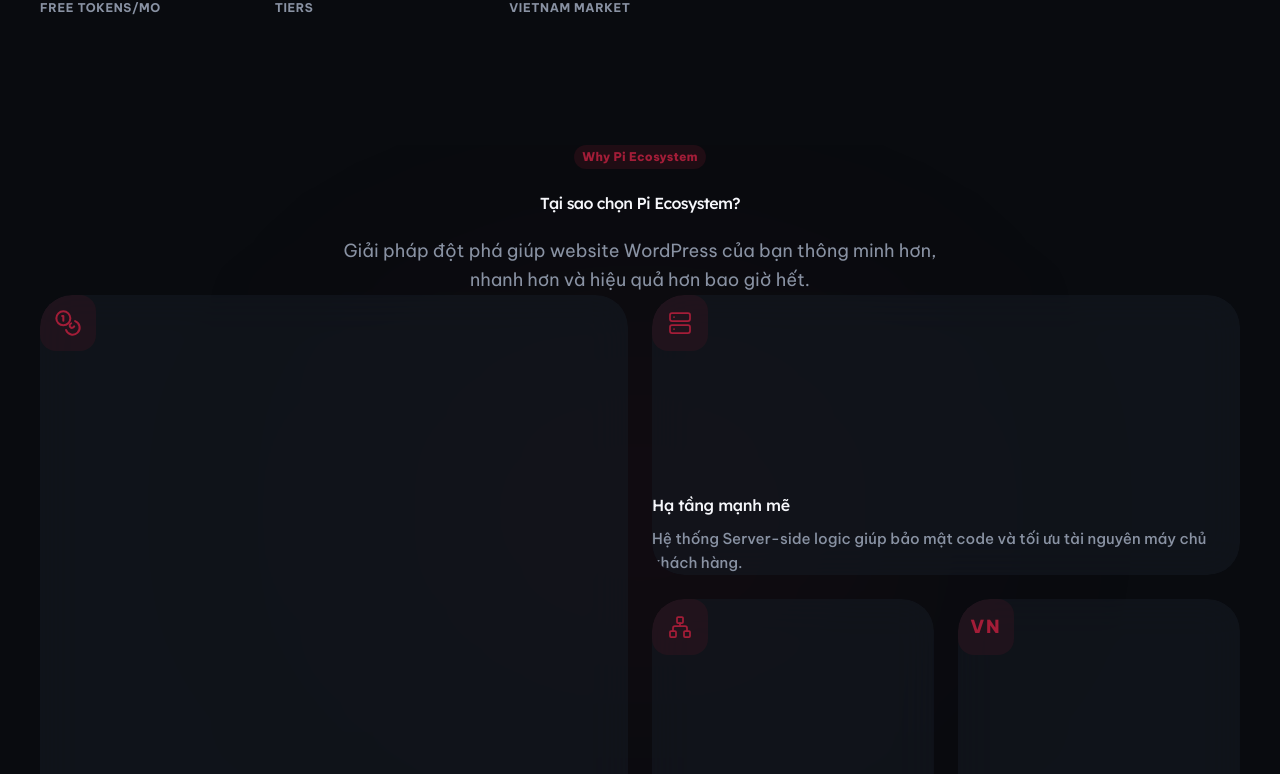
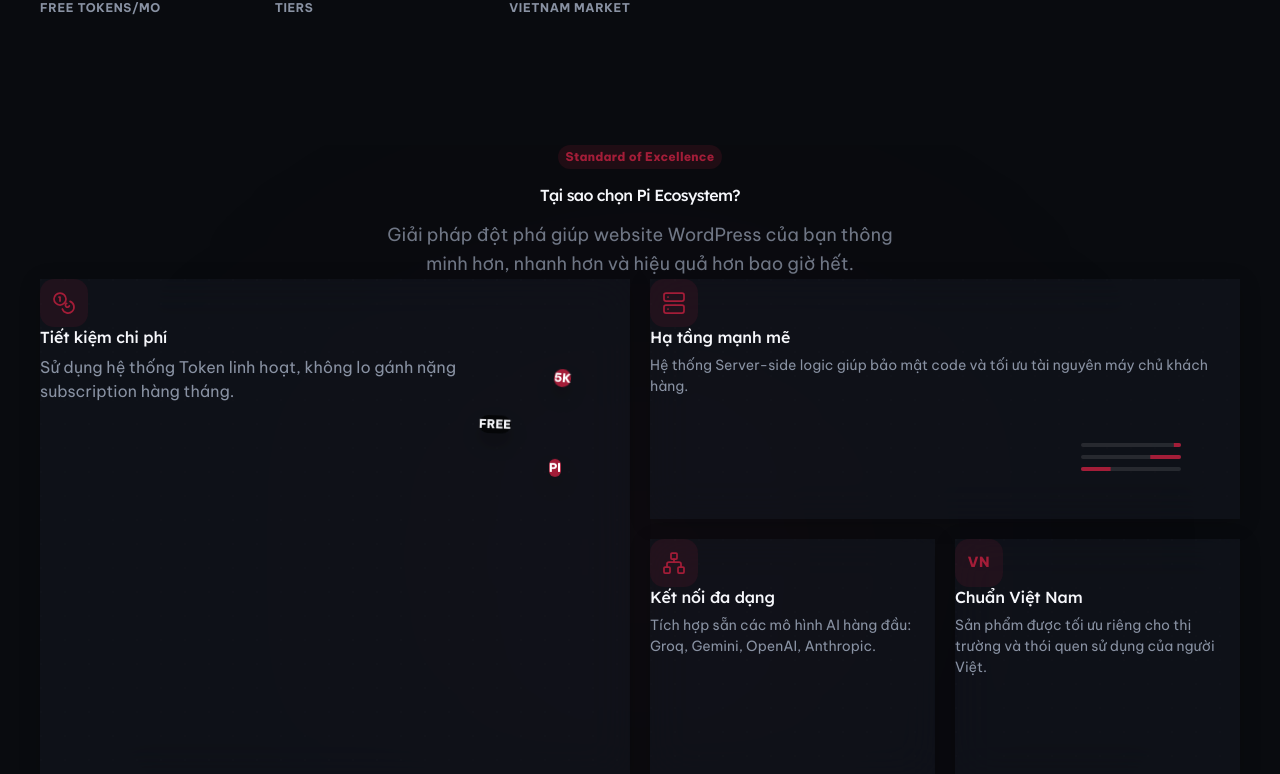
Before and after one commit to tuidienanhvan/pi-store-webapp, a React (Vite) app: page / in a window 1280 px wide. Shown: the part 754-1528 px from the top of the page. Built offline with nearby package versions, Linux system fonts and the light colour scheme; no server answers.

Commit message:
fix(ui): improve HomeBento alignment and add abstract visuals

```diff
--- a/src/components/home/HomeBento.css
+++ b/src/components/home/HomeBento.css
@@ -7,16 +7,15 @@
     overflow: hidden;
   }
 
-  /* Decorative background glow */
   .home-bento__bg-glow {
     position: absolute;
-    top: 20%;
+    top: 30%;
     left: 50%;
     transform: translateX(-50%);
     width: 80%;
-    height: 60%;
+    height: 70%;
     background: radial-gradient(circle at center, color-mix(in srgb, var(--p) 8%, transparent) 0%, transparent 70%);
-    filter: blur(120px);
+    filter: blur(140px);
     z-index: 1;
     pointer-events: none;
   }
@@ -26,18 +25,17 @@
     flex-direction: column;
     align-items: center;
     text-align: center;
-    gap: 1.5rem;
+    gap: 1rem;
     margin-bottom: 5rem;
   }
 
   .home-bento__headline {
     margin: 0;
-    font-size: clamp(32px, 5vw, 56px);
+    font-size: clamp(32px, 5vw, 52px);
     font-weight: 900;
     letter-spacing: -0.04em;
     line-height: 1.1;
     color: var(--bc);
-    max-width: 800px;
   }
 
   .home-bento__subline {
@@ -45,160 +43,201 @@
     font-size: 1.125rem;
     line-height: 1.6;
     color: var(--bc3);
-    max-width: 600px;
+    max-width: 540px;
+    opacity: 0.8;
   }
 
-  /* --- BENTO GRID LAYOUT --- */
+  /* --- GRID --- */
   .home-bento__grid {
     display: grid;
     grid-template-columns: repeat(1, 1fr);
-    grid-auto-rows: minmax(280px, auto);
-    gap: 1.5rem;
+    grid-auto-rows: 240px;
+    gap: 1.25rem;
   }
 
   @media (min-width: 768px) {
-    .home-bento__grid {
-      grid-template-columns: repeat(2, 1fr);
-    }
+    .home-bento__grid { grid-template-columns: repeat(2, 1fr); }
     .home-bento__card--0 { grid-column: span 2; grid-row: span 2; }
   }
 
   @media (min-width: 1024px) {
-    .home-bento__grid {
-      grid-template-columns: repeat(4, 1fr);
-    }
-    /* Item 0: Big (2x2) */
+    .home-bento__grid { grid-template-columns: repeat(4, 1fr); }
     .home-bento__card--0 { grid-column: span 2; grid-row: span 2; }
-    /* Item 1: Wide (2x1) */
     .home-bento__card--1 { grid-column: span 2; grid-row: span 1; }
-    /* Item 2 & 3: Standard (1x1) */
     .home-bento__card--2 { grid-column: span 1; grid-row: span 1; }
     .home-bento__card--3 { grid-column: span 1; grid-row: span 1; }
   }
 
-  /* --- CARD STYLING --- */
+  /* --- CARD --- */
   .home-bento__card {
     position: relative;
     border-radius: 2rem;
-    overflow: hidden;
-    transition: all 0.5s cubic-bezier(0.23, 1, 0.32, 1);
+    transition: all 0.6s cubic-bezier(0.16, 1, 0.3, 1);
   }
 
   .glass-card {
     height: 100%;
     display: flex;
     flex-direction: column;
-    justify-content: space-between;
-    padding: 2.5rem;
-    background: color-mix(in srgb, var(--b2) 60%, transparent);
+    padding: 2rem;
+    background: color-mix(in srgb, var(--b2) 50%, transparent);
     backdrop-filter: blur(20px);
     border: 1px solid var(--bd);
-    box-shadow: 0 4px 24px -1px rgba(0, 0, 0, 0.2);
-    transition: inherit;
+    box-shadow: 0 4px 20px rgba(0,0,0,0.2);
+    overflow: hidden;
     position: relative;
     z-index: 2;
   }
 
   .home-bento__card:hover {
-    transform: translateY(-8px) scale(1.01);
+    transform: translateY(-6px) scale(1.005);
   }
 
   .home-bento__card:hover .glass-card {
     border-color: color-mix(in srgb, var(--p) 30%, transparent);
-    background: color-mix(in srgb, var(--b2) 80%, transparent);
-    box-shadow: 0 20px 40px -12px rgba(0, 0, 0, 0.4), 0 0 20px color-mix(in srgb, var(--p) 10%, transparent);
+    background: color-mix(in srgb, var(--b2) 70%, transparent);
+  }
+
+  /* Decorative Pattern */
+  .card-pattern {
+    position: absolute;
+    inset: 0;
+    background-image: radial-gradient(circle at 1px 1px, color-mix(in srgb, var(--bc3) 5%, transparent) 1px, transparent 0);
+    background-size: 24px 24px;
+    opacity: 0.3;
+    pointer-events: none;
   }
 
   /* Icon Wrap */
   .home-bento__icon-wrap {
-    width: 3.5rem;
-    height: 3.5rem;
-    border-radius: 1rem;
+    width: 3rem;
+    height: 3rem;
+    border-radius: 0.875rem;
     display: flex;
     align-items: center;
     justify-content: center;
-    background: color-mix(in srgb, var(--p) 10%, transparent);
+    background: color-mix(in srgb, var(--p) 12%, transparent);
     color: var(--p);
     border: 1px solid color-mix(in srgb, var(--p) 20%, transparent);
-    margin-bottom: 2rem;
-    position: relative;
-    transition: all 0.3s ease;
+    margin-bottom: 1.5rem;
+    transition: all 0.4s ease;
   }
 
   .home-bento__card:hover .home-bento__icon-wrap {
-    transform: scale(1.1) rotate(5deg);
     background: var(--p);
     color: var(--pc);
-    box-shadow: 0 0 20px color-mix(in srgb, var(--p) 40%, transparent);
+    transform: rotate(-5deg);
   }
 
-  .vn-badge {
-    font-size: 1.125rem;
-    font-weight: 900;
-    letter-spacing: 0.1em;
+  .vn-badge { font-weight: 900; letter-spacing: 0.05em; font-size: 0.875rem; }
+
+  /* --- VISUALS --- */
+  .card-visual {
+    position: absolute;
+    pointer-events: none;
+    z-index: 1;
   }
 
-  /* Content */
-  .home-bento__content {
+  /* Token Float Visual */
+  .card-visual--tokens {
+    top: 20%;
+    right: 10%;
+    width: 200px;
+    height: 150px;
+  }
+
+  .token-float {
+    position: absolute;
+    padding: 0.5rem 1rem;
+    border-radius: 0.75rem;
+    background: var(--p);
+    color: var(--pc);
+    font-size: 0.75rem;
+    font-weight: 900;
+    box-shadow: 0 10px 20px rgba(0,0,0,0.3);
+    animation: float 4s ease-in-out infinite;
+  }
+
+  .token-1 { top: 0; right: 0; animation-delay: 0s; }
+  .token-2 { top: 40px; right: 60px; background: var(--b3); color: var(--bc); animation-delay: 1s; }
+  .token-3 { top: 80px; right: 10px; animation-delay: 2s; }
+
+  /* Server Line Visual */
+  .card-visual--server {
+    bottom: 20%;
+    right: 10%;
     display: flex;
     flex-direction: column;
-    gap: 0.75rem;
+    gap: 8px;
   }
+
+  .server-line {
+    width: 100px;
+    height: 4px;
+    background: var(--bd);
+    border-radius: 2px;
+    position: relative;
+    overflow: hidden;
+  }
+
+  .server-line::after {
+    content: '';
+    position: absolute;
+    inset: 0;
+    background: var(--p);
+    width: 40%;
+    animation: slide 3s infinite linear;
+  }
+
+  .server-line:nth-child(2)::after { animation-delay: 1s; width: 60%; }
+  .server-line:nth-child(3)::after { animation-delay: 2s; width: 30%; }
+
+  @keyframes float {
+    0%, 100% { transform: translateY(0) rotate(0); }
+    50% { transform: translateY(-10px) rotate(5deg); }
+  }
+
+  @keyframes slide {
+    from { transform: translateX(-100%); }
+    to { transform: translateX(250%); }
+  }
+
+  /* Content Alignment Fix */
+  .home-bento__content {
+    margin-top: auto; /* Push content to bottom for a balanced look */
+    display: flex;
+    flex-direction: column;
+    gap: 0.5rem;
+    position: relative;
+    z-index: 3;
+  }
+
+  .home-bento__card--1 .home-bento__content { margin-top: 0; } /* Keep wide card text at top-right or center */
 
   .home-bento__title {
     margin: 0;
-    font-size: 1.5rem;
+    font-size: 1.25rem;
     font-weight: 800;
-    letter-spacing: -0.02em;
     color: var(--bc);
+    letter-spacing: -0.01em;
   }
 
   .home-bento__desc {
     margin: 0;
-    font-size: 0.9375rem;
-    line-height: 1.6;
+    font-size: 0.875rem;
+    line-height: 1.5;
     color: var(--bc3);
-    font-weight: 500;
   }
 
-  /* Large Card Specifics */
-  .home-bento__card--0 .home-bento__title {
-    font-size: 2rem;
-    max-width: 280px;
-  }
-
-  .home-bento__card--0 .home-bento__desc {
-    font-size: 1.125rem;
-    max-width: 400px;
-  }
-
-  /* Decorative card background */
-  .card-decoration {
-    position: absolute;
-    top: -50%;
-    right: -50%;
-    width: 200px;
-    height: 200px;
-    background: radial-gradient(circle, color-mix(in srgb, var(--p) 15%, transparent) 0%, transparent 70%);
-    opacity: 0;
-    transition: opacity 0.5s ease;
-    pointer-events: none;
-  }
-
-  .home-bento__card:hover .card-decoration {
-    opacity: 1;
-  }
+  .home-bento__card--0 .home-bento__title { font-size: 1.75rem; }
+  .home-bento__card--0 .home-bento__desc { font-size: 1rem; max-width: 80%; }
 
   .card-highlight {
     position: absolute;
     inset: 0;
-    background: linear-gradient(135deg, rgba(255,255,255,0.05) 0%, transparent 50%);
-    pointer-events: none;
+    background: linear-gradient(135deg, rgba(255,255,255,0.03) 0%, transparent 60%);
     opacity: 0;
     transition: opacity 0.5s ease;
   }
-
-  .home-bento__card:hover .card-highlight {
-    opacity: 1;
-  }
+  .home-bento__card:hover .card-highlight { opacity: 1; }
 }
--- a/src/components/home/HomeBento.jsx
+++ b/src/components/home/HomeBento.jsx
@@ -14,7 +14,7 @@
       <div className="home-bento__bg-glow" aria-hidden="true" />
       <div className="mx-auto w-full max-w-[1400px] px-6 lg:px-10 relative z-10">
         <div className="home-bento__header">
-          <Badge tone="brand">Why Pi Ecosystem</Badge>
+          <Badge tone="brand">Standard of Excellence</Badge>
           <h2 className="home-bento__headline">{t?.whyPi?.title}</h2>
           {t?.whyPi?.description && <p className="home-bento__subline">{t?.whyPi?.description}</p>}
         </div>
@@ -23,15 +23,35 @@
           {t?.whyPi?.items?.map((usp, i) => (
             <div key={i} className={`home-bento__card home-bento__card--${i}`}>
               <div className="home-bento__card-inner glass-card">
-                <div className="home-bento__icon-wrap">
-                  {i === 0 && <Icon name="coins" size={28} />}
-                  {i === 1 && <Icon name="server" size={24} />}
-                  {i === 2 && <Icon name="network" size={24} />}
-                  {i === 3 && <div className="vn-badge">VN</div>}
 
-                  {/* Decorative element for large card */}
-                  {i === 0 && <div className="card-decoration" />}
+                {/* Background Pattern */}
+                <div className="card-pattern" />
+
+                <div className="home-bento__top">
+                  <div className="home-bento__icon-wrap">
+                    {i === 0 && <Icon name="coins" size={24} />}
+                    {i === 1 && <Icon name="server" size={24} />}
+                    {i === 2 && <Icon name="network" size={24} />}
+                    {i === 3 && <div className="vn-badge">VN</div>}
+                  </div>
                 </div>
+
+                {/* VISUAL ELEMENTS FOR BIG CARDS */}
+                {i === 0 && (
+                  <div className="card-visual card-visual--tokens">
+                    <div className="token-float token-1">5K</div>
+                    <div className="token-float token-2">FREE</div>
+                    <div className="token-float token-3">PI</div>
+                  </div>
+                )}
+
+                {i === 1 && (
+                  <div className="card-visual card-visual--server">
+                    <div className="server-line" />
+                    <div className="server-line" />
+                    <div className="server-line" />
+                  </div>
+                )}
 
                 <div className="home-bento__content">
                   <h3 className="home-bento__title">{usp.title}</h3>
```
